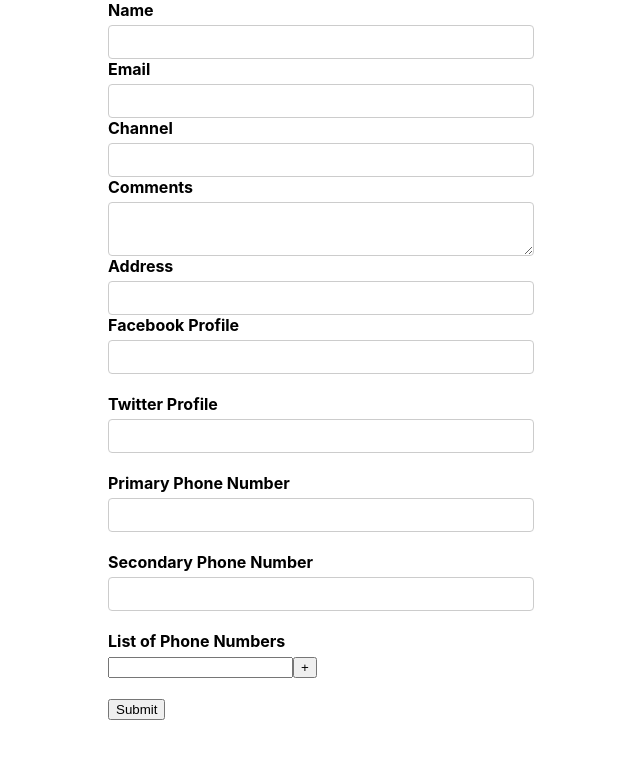
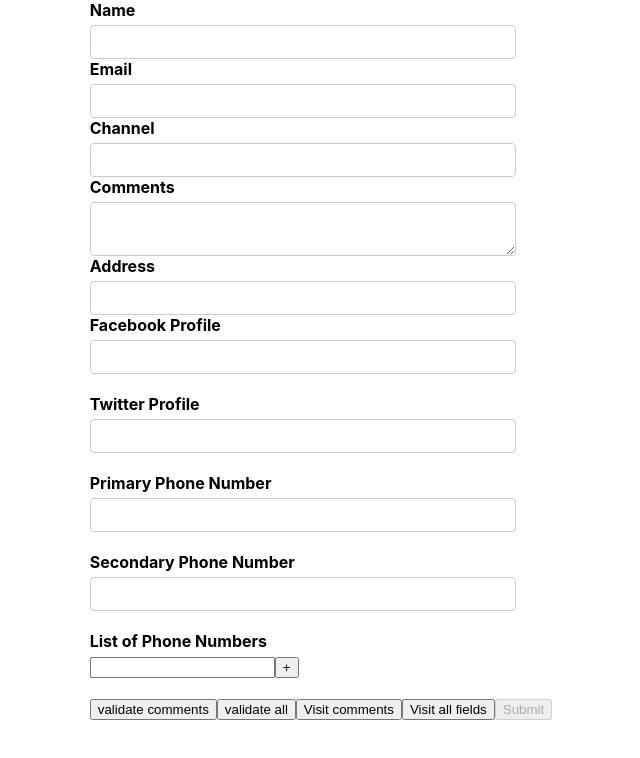
Before and after one commit to sksurendrakmr/formik-1, a React (Create React App) app: page / in a window 1280 px wide. Shown: the top 758 px of the page, without its empty margins (319-959 px from the left). Built offline with nearby package versions, Linux system fonts and the light colour scheme.

Commit message:
27 - Disabling submit button -1 -1

```diff
--- a/src/App.tsx
+++ b/src/App.tsx
@@ -1,11 +1,13 @@
 import React from "react";
 import "./App.css";
 import YoutubeForm from "./component/YoutubeForm";
+import { YoutubeFormManualTrigger } from "./component/YoutubeFormManualTrigger";
 
 function App() {
   return (
     <div className="App">
-      <YoutubeForm />
+      {/* <YoutubeForm /> */}
+      <YoutubeFormManualTrigger />
     </div>
   );
 }
--- a/src/component/YoutubeFormManualTrigger.tsx
+++ b/src/component/YoutubeFormManualTrigger.tsx
@@ -30,6 +30,46 @@ import { TextError } from "./TextError";
  * To fix this issues, we can make use of two other helper method.
  * 1) setFieldToched - This will add that particular field to the touched object.
  * 2) setTouched - Add multiple fields to the touched object.
+ *
+ */
+
+/**
+ * Lecture - 27
+ *  Most common scenario where we want submit button to be disable :-
+ * 1) validity of the form state
+ * 2) Form submission in progress
+ *
+ * Scenario 1
+ * We want submit button to be disabled if the form state is invalid.
+ *
+ * To implement this functionality, we need to understand some
+ * properties in the formik props object.
+ *
+ * 1) isValid -> it's a read only property that is set to true if
+ *               the errors object is empty.
+ *
+ * Thus, isValid is a property that lets us know if the form has
+ * no errors at any given time. So we can use this property to disable
+ * the submit button.
+ *
+ * Even after making the changes in submit button, we will observe the submit
+ * button is not disabled.
+ * Since when page load, errors object will be empty so isValid will be true.
+ *
+ * There are two ways to solve this :
+ * 1) Add validateOnmount props on the Fromik component and set it to true.
+ *
+ * On page load as soon as the form mounts on the DOM, formik will run the validation
+ * against each fields and populate the errors object.
+ *
+ * Drawback of this approach
+ * If we have a form with 20 or 30 fields with complex validation,
+ * It really doesn't make sense to run all the validation rules even
+ * before the user typed in a single letter.
+ *
+ * So this approach of using validateOnMount is suitable for a form with
+ * very few fields with simple validations.
+ *
  *
  */
 
@@ -70,6 +110,7 @@ export const YoutubeFormManualTrigger = () => {
       initialValues={initialValues}
       validationSchema={validationSchema}
       onSubmit={onSubmit}
+      validateOnMount
     >
       {/* with formik props, we can control everything that has to do with our form */}
       {(formik) => {
@@ -214,7 +255,9 @@ export const YoutubeFormManualTrigger = () => {
             >
               Visit all fields
             </button>
-            <button type="submit">Submit</button>
+            <button type="submit" disabled={!formik.isValid}>
+              Submit
+            </button>
           </Form>
         );
       }}
```
